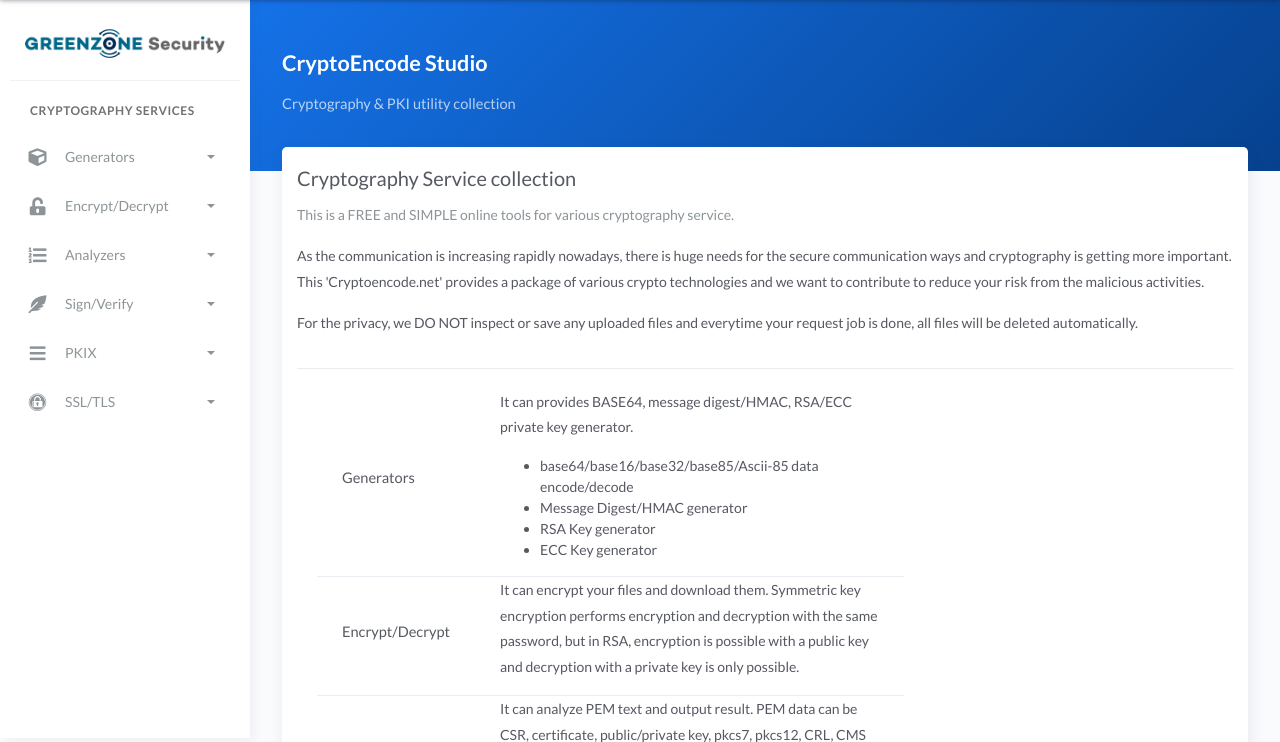
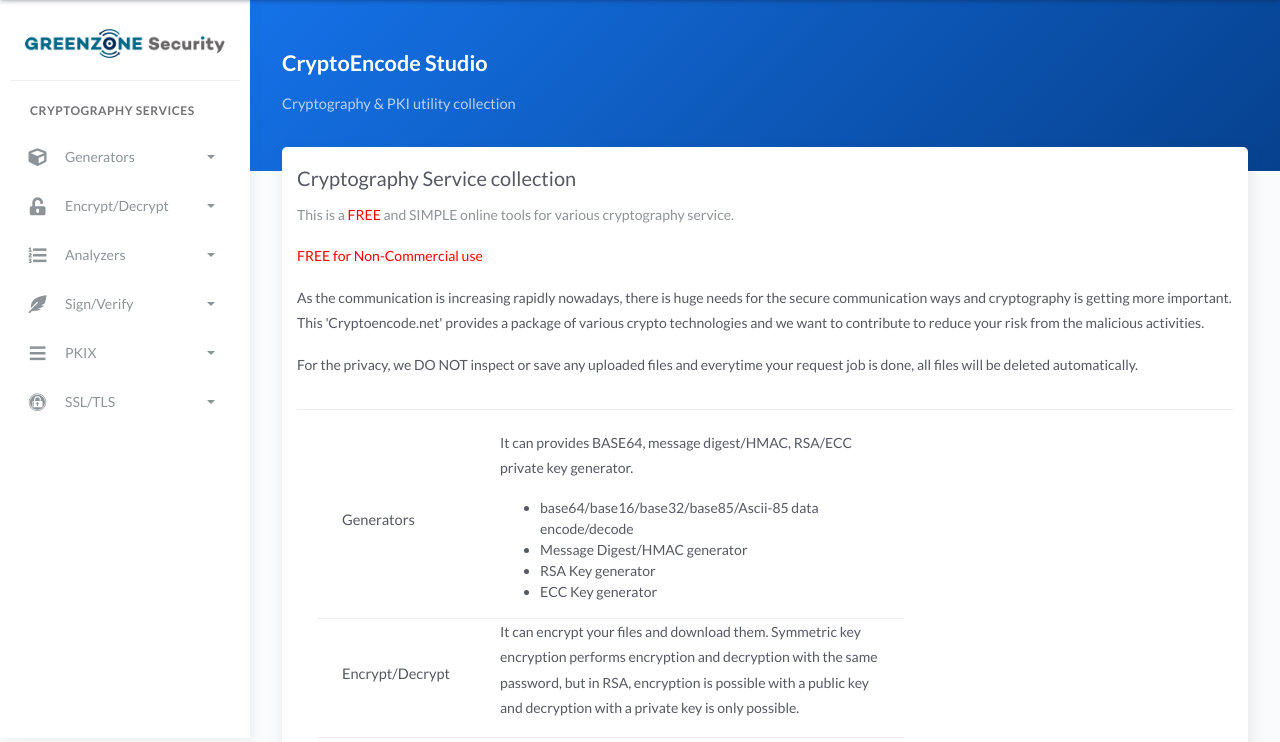
Before and after one commit to chrismarspink/crypto, a Flask app: page / in a window 1280 px wide. Shown: the part 62-804 px from the top of the page. Run offline with Flask 2, Linux system fonts and the light colour scheme; data comes from the database, SQL or seed files in the repository; some libraries are stand-ins or nearby versions.

Commit message:
free for non-commercial

```diff
--- a/app/home/templates/index.html
+++ b/app/home/templates/index.html
@@ -43,8 +43,10 @@
 										</p-->
 
 
-										<p class="card-category">This is a FREE and SIMPLE online tools for various cryptography service.</p>
+
+										<p class="card-category">This is a <span style="color:red">FREE</span> and SIMPLE online tools for various cryptography service.</p>
 										<p></p>
+										<p><span style="color:red">FREE for Non-Commercial use</span></p>
 										<p>As the communication is increasing rapidly nowadays, there is huge needs for the secure communication ways and cryptography is getting more important.
 										<br>This 'Cryptoencode.net' provides a package of various crypto technologies and we want to contribute to reduce your risk from the malicious activities.</p>
 										<p></p>
```
